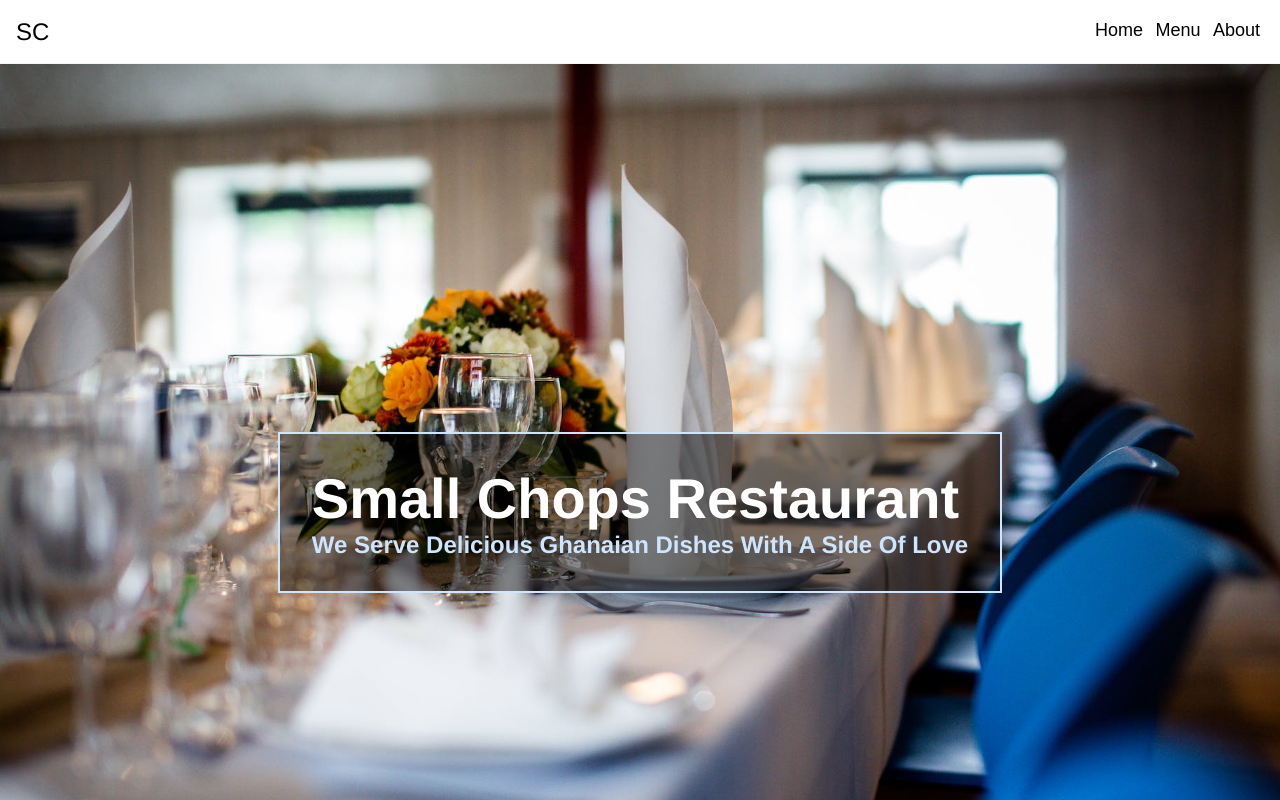
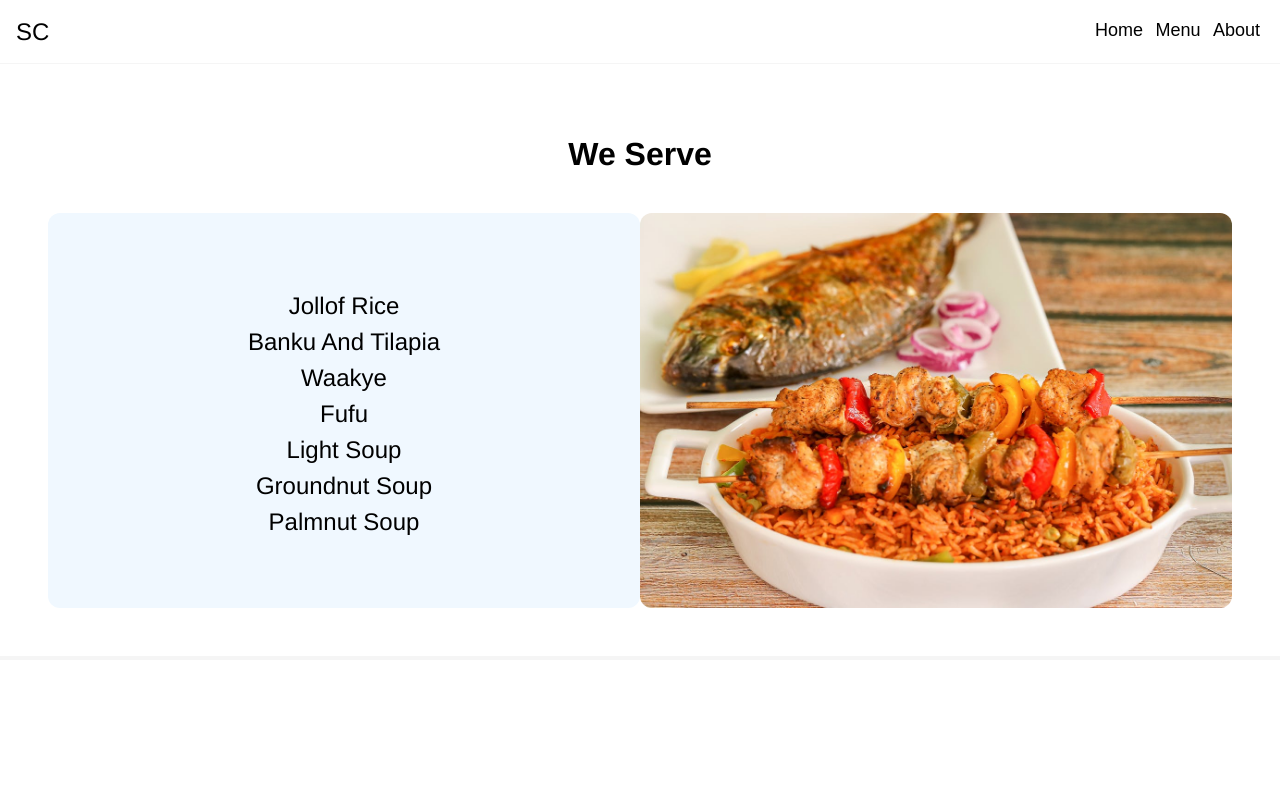
Before and after one commit to MarvinBotchway/restaurant_page, a website built with webpack: page src/index.html in a window 1280 px wide. Both pictures are taken after a click on the button "Menu". Shown: the top 800 px of the page. Built offline with nearby package versions, Linux system fonts and the light colour scheme.

Commit message:
Use Tab To Switch Content

```diff
--- a/src/index.html
+++ b/src/index.html
@@ -9,43 +9,12 @@
     <header>
       <p>SC</p>
       <nav>
-        <button>Home</button>
-        <button>Menu</button>
-        <button>About</button>
+        <button id="home-btn">Home</button>
+        <button id="menu-btn">Menu</button>
+        <button id="about-btn">About</button>
       </nav>
     </header>
-    <div id="content">
-      <div id="home" class="container">
-        <div id="action-txt">
-          <h1>Small Chops Restaurant</h1>
-          <h2>We Serve Delicious Ghanaian Dishes With A Side Of Love</h2>
-        </div>
-      </div>
-      <div id="about" class="container about">
-        <h3>Who We Are</h3>
-        <p>Authentic Meals In A Homely Environment</p>
-        <p>Find Us In THe Beautiful City Of Accra</p>
-        <div class="img-section">
-          <img src="./images/staff.jpg" alt="staff-image" />
-        </div>
-      </div>
-      <div id="menu" class="container menu">
-        <h3>We Serve</h3>
-        <div class="horizontal img-section">
-          <div class="menu-txt">
-            <ul>
-              <li>Jollof Rice</li>
-              <li>Banku And Tilapia</li>
-              <li>Waakye</li>
-              <li>Fufu</li>
-              <li>Light Soup</li>
-              <li>Groundnut Soup</li>
-              <li>Palmnut Soup</li>
-            </ul>
-          </div>
-            <img src="./images/jollof.jpg" alt="Image of jollof" />
-      </div>
-    </div>
-    <script src="index.js"></script>
+    <div id="content"></div>
+    <script type="module" src="index.js"></script>
   </body>
 </html>
--- a/src/index.js
+++ b/src/index.js
@@ -1,13 +1,27 @@
 import "./styles.css";
 import "./index.html";
 import "./images/hero.jpg";
+import "./images/staff.jpg";
+import Home from "./modules/home.js";
+import About from "./modules/about.js";
+import Menu from "./modules/menu.js";
 
-// function component() {
-//   const element = document.createElement("p");
+const content = document.getElementById("content");
+const homeBtn = document.getElementById("home-btn");
+const aboutBtn = document.getElementById("about-btn");
+const menuBtn = document.getElementById("menu-btn");
 
-//   element.textContent = "Hello World Test";
+content.appendChild(Home);
 
-//   return element;
-// }
+homeBtn.addEventListener("click", () => showContent("homeBtn"));
+aboutBtn.addEventListener("click", () => showContent("aboutBtn"));
+menuBtn.addEventListener("click", () => showContent("menuBtn"));
 
-// document.body.appendChild(component());
+function showContent(currentTab) {
+  while (content.lastChild) {
+    content.removeChild(content.lastChild);
+  }
+  if (currentTab == "homeBtn") content.appendChild(Home);
+  else if (currentTab == "aboutBtn") content.appendChild(About);
+  else if (currentTab == "menuBtn") content.appendChild(Menu);
+}
--- /dev/null
+++ b/src/modules/about.js
@@ -0,0 +1,25 @@
+import StaffImage from "../images/staff.jpg";
+
+export default (function About() {
+  const about = document.createElement("div");
+  const heading = document.createElement("h3");
+  const text = document.createElement("p");
+  const imageContainer = document.createElement("div");
+  const image = document.createElement("img");
+
+  about.id = "about";
+  about.classList += "container about";
+  heading.textContent = "Who We Are";
+  text.textContent =
+    "Authentic Meals In A Homely Environment Find Us In THe Beautiful City Of Accra";
+  imageContainer.classList += "img-section";
+  image.src = StaffImage;
+  image.alt = "staff-image";
+
+  imageContainer.appendChild(image);
+  about.appendChild(heading);
+  about.appendChild(text);
+  about.appendChild(imageContainer);
+
+  return about;
+})();
--- /dev/null
+++ b/src/modules/home.js
@@ -0,0 +1,18 @@
+export default (function Home() {
+  let home = document.createElement("div");
+  let actionTxt = document.createElement("div");
+  let heading1 = document.createElement("h1");
+  let heading2 = document.createElement("h2");
+
+  home.id = "home";
+  home.classList += "container";
+  actionTxt.id = "action-txt";
+  heading1.innerText = "Small Chops Restaurant";
+  heading2.innerText = "We Serve Delicious Ghanaian Dishes With A Side Of Love";
+
+  actionTxt.appendChild(heading1);
+  actionTxt.appendChild(heading2);
+  home.appendChild(actionTxt);
+
+  return home;
+})();
--- /dev/null
+++ b/src/modules/menu.js
@@ -0,0 +1,41 @@
+import JollofImage from "../images/jollof.jpg";
+
+export default (function Menu() {
+  const menu = document.createElement("div");
+  const heading = document.createElement("h3");
+  const menuInnerContainer = document.createElement("div");
+  const menuTxt = document.createElement("div");
+  const menuList = document.createElement("ul");
+  const image = document.createElement("img");
+
+  const listItems = [
+    "Jollof Rice",
+    "Banku And Tilapia",
+    "Waakye",
+    "Fufu",
+    "Light Soup",
+    "Groundnut Soup",
+    "Palmnut Soup",
+  ];
+  menu.id = "menu";
+  menu.classList += "container menu";
+  heading.textContent = "We Serve";
+  menuInnerContainer.classList += "horizontal img-section";
+  menuTxt.classList = "menu-txt";
+  image.src = JollofImage;
+  image.alt = "Image of Jollof";
+
+  listItems.forEach((dish) => {
+    const Item = document.createElement("li");
+    Item.textContent = dish;
+    menuList.appendChild(Item);
+  });
+
+  menuTxt.appendChild(menuList);
+  menuInnerContainer.appendChild(menuTxt);
+  menuInnerContainer.appendChild(image);
+  menu.appendChild(heading);
+  menu.appendChild(menuInnerContainer);
+
+  return menu;
+})();
```
Also changed, not shown: dist/main.js.
